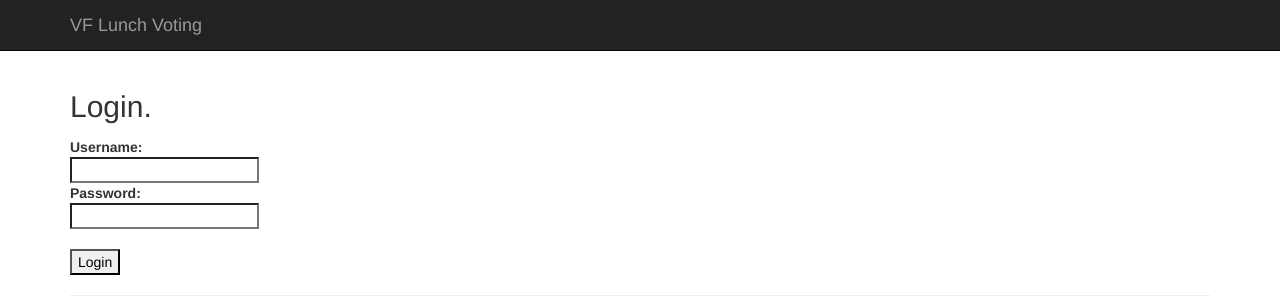
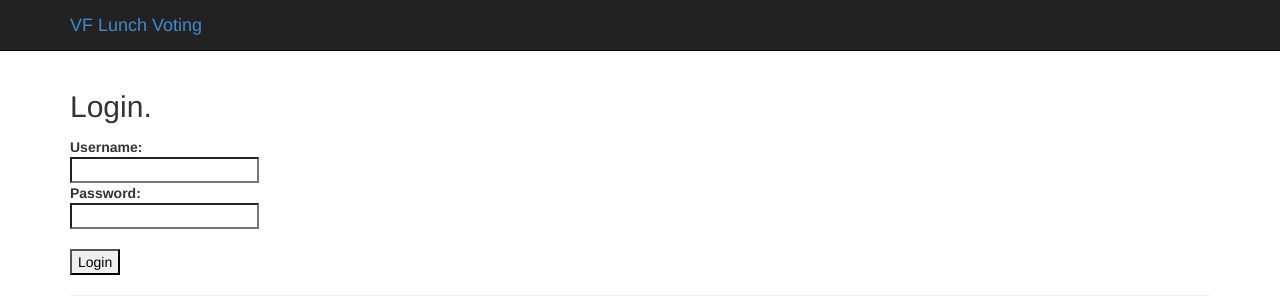
Before and after one commit to honzakuzel1989/vflv, a Flask app: page / in a window 1280 px wide. Shown: the top 300 px of the page. Run offline with Flask 2, Linux system fonts and the light colour scheme; parts of the project's set-up code (start-up, migrations or seed data) failed here and were passed over; some libraries are stand-ins or nearby versions.

Commit message:
Pouziti nazvu aplikace v hlavicce na presmerovani na hlasovani.

```diff
--- a/LunchVoting/LunchVoting/templates/layout.html
+++ b/LunchVoting/LunchVoting/templates/layout.html
@@ -18,7 +18,7 @@
                     <span class="icon-bar"></span>
                     <span class="icon-bar"></span>
                 </button>
-                <div class="navbar-brand">VF Lunch Voting</div>
+                <div class="navbar-brand"><a href="{{ url_for('voting') }}">VF Lunch Voting</a></div>
             </div>
             <div class="navbar-collapse collapse">
                 <ul class="nav navbar-nav">
```
